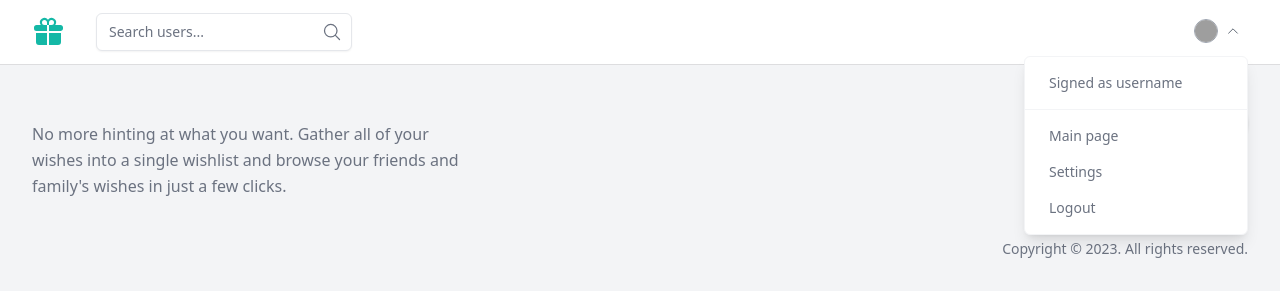
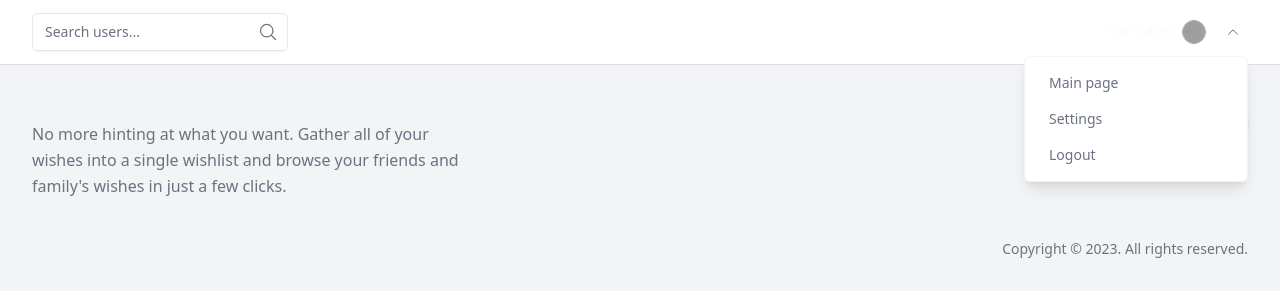
Before and after one commit to decatetsu/wishlist_client_v2, a Vue app: page /app/profile in a window 1280 px wide. Both pictures are taken after a click on the button "Menu". Shown: the top 300 px of the page. Built offline with nearby package versions, Linux system fonts and the light colour scheme; grey boxes are pictures that could not be loaded.

Commit message:
fix: remove icon, move username

```diff
--- a/src/components/App/Header/AppHeader.vue
+++ b/src/components/App/Header/AppHeader.vue
@@ -1,8 +1,6 @@
 <script setup>
-import { GiftIcon } from '@heroicons/vue/24/solid';
 import SearchBar from '@/components/App/Header/SearchBar.vue';
 import UserDropdown from "@/components/App/Header/UserDropdown.vue";
-import { ROUTES } from "@/utils/constants/routes.constants";
 
 const user = {
   username: 'username',
@@ -14,13 +12,6 @@ const user = {
   <header aria-label="Site Header" class="bg-white dark:bg-gray-900 transition ease-linear duration-300">
     <div class="mx-auto max-w-screen-xl px-4 sm:px-6 lg:px-8">
       <div class="flex h-16 items-center justify-between gap-8">
-        <div class="md:flex md:items-center md:gap-12">
-          <RouterLink class="block" :to="ROUTES.PROFILE_PATH">
-            <span class="sr-only">Home</span>
-            <GiftIcon class="h-8 text-teal-500"/>
-          </RouterLink>
-        </div>
-
         <div class="hidden md:flex flex-1 items-center justify-end md:justify-between">
           <SearchBar/>
         </div>
--- a/src/components/App/Header/UserDropdown.vue
+++ b/src/components/App/Header/UserDropdown.vue
@@ -23,7 +23,7 @@ const menuItems: MenuItem[] = [
   {
     name: 'Logout',
     link: ROUTES.LOGOUT_PATH
-  }
+  },
 ];
 
 function toggleDropdown() {
@@ -39,7 +39,13 @@ function dropdownBlur() {
   <div class="relative">
     <div
       class="inline-flex items-center overflow-hidden bg-white dark:bg-gray-900">
+      <RouterLink
+        :to="ROUTES.PROFILE_PATH"
+        class="flex text-gray-50 dark:text-gray-300 gap-2 hover:bg-gray-800/60 py-1 px-3 rounded-md"
+      >
+        <span class="text-sm">username</span>
         <img :src="defaultProfilePicture" alt="avatar" class="w-6 h-6 rounded-full border border-gray-400 dark:border-gray-600">
+      </RouterLink>
 
       <button
         @click="toggleDropdown"
@@ -57,15 +63,8 @@ function dropdownBlur() {
 
     <div
       v-if="dropdownOpen"
-      class="absolute end-0 z-10 mt-2 w-56 rounded-md border border-gray-100 bg-white shadow-lg dark:border-gray-800 dark:bg-gray-900 divide-y divide-gray-100 dark:divide-gray-800"
+      class="absolute end-0 z-10 mt-2 p-2 w-56 rounded-md border border-gray-100 bg-white shadow-lg dark:border-gray-800 dark:bg-gray-900"
     >
-      <div class="p-2">
-        <span class="flex w-full items-center gap-2 rounded-lg px-4 py-2 text-sm text-gray-500 dark:text-gray-400">
-          Signed as {{username}}
-        </span>
-      </div>
-
-      <div class="p-2">
       <RouterLink
         v-for="menuItem in menuItems"
         :to="menuItem.link"
@@ -76,5 +75,4 @@ function dropdownBlur() {
       </RouterLink>
     </div>
   </div>
-  </div>
 </template>
```
Lines whose indentation alone changed are shown as unchanged.
